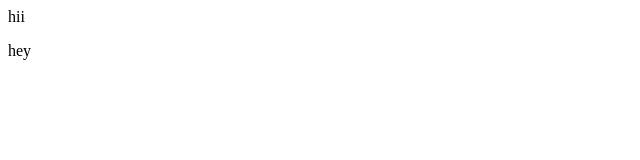
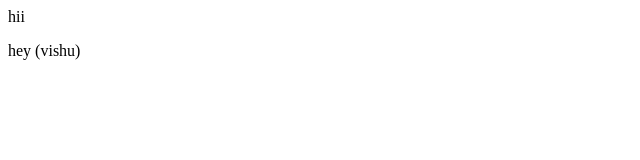
Before and after one commit to patilvishal1212/localrepo, a plain HTML site: page index.html in a window 1280 px wide. Shown: the full height of the page, 0-640 px from the left. Drawn offline with Linux system fonts and the light colour scheme.

Commit message:
add vishu

```diff
--- a/index.html
+++ b/index.html
@@ -1,2 +1,2 @@
 <p>hii</p>
-<p>hey</p>
+<p>hey (vishu)</p>
```
